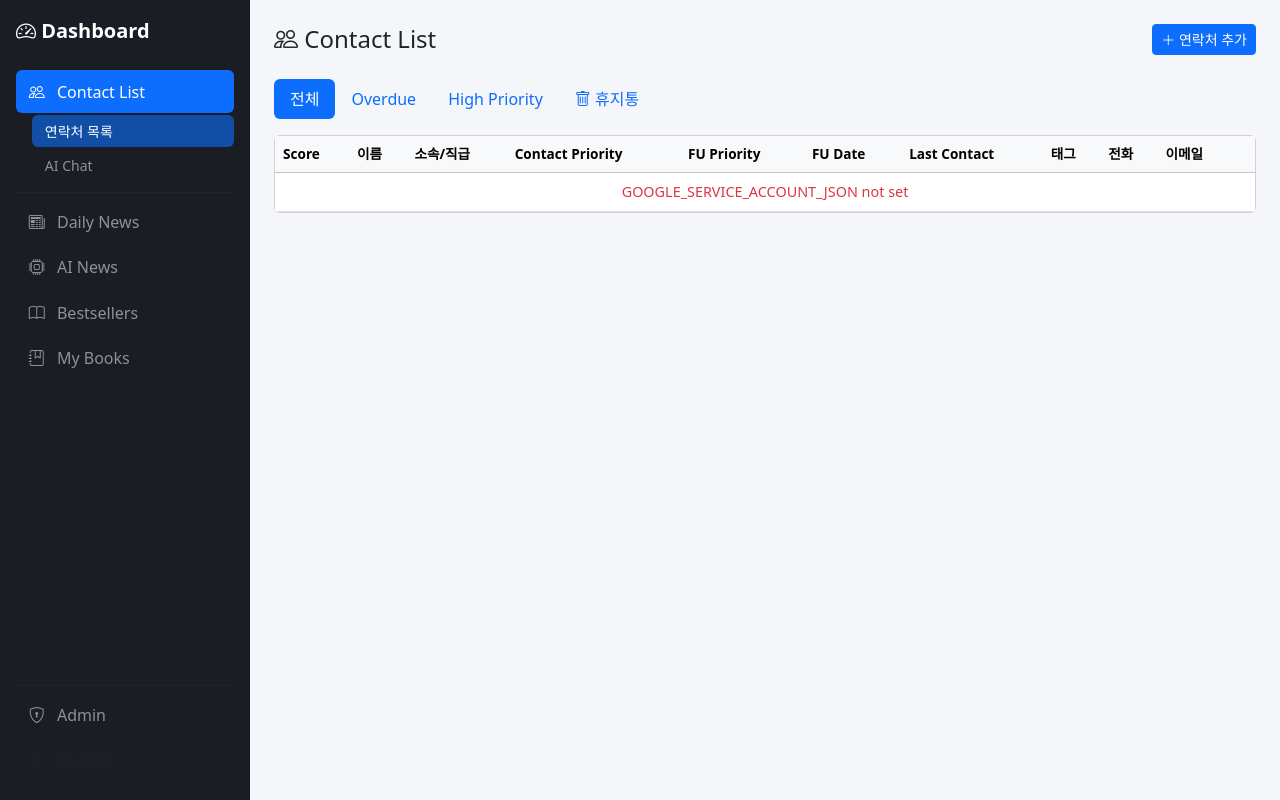
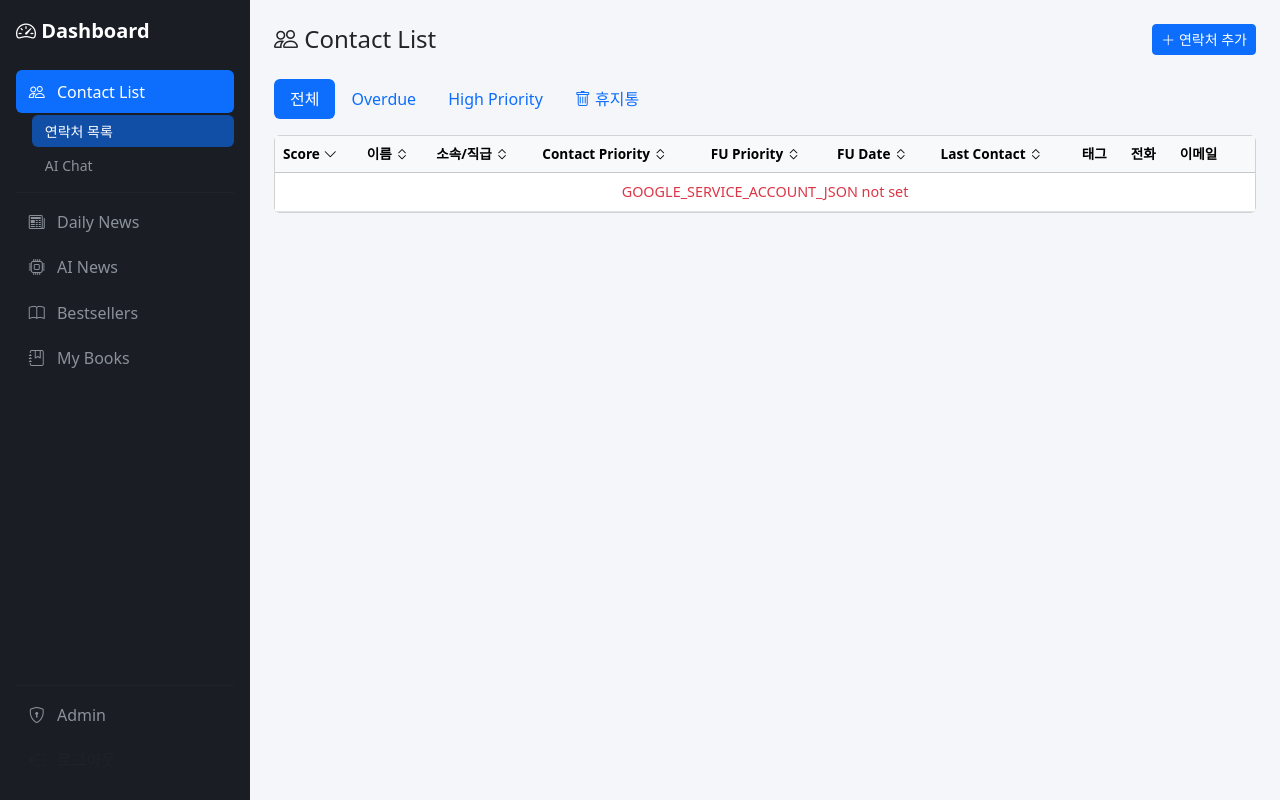
Before and after one commit to freshkevin1/giscus, a Flask app: page /contacts in a window 1280 px wide. Run offline with Flask 3, Linux system fonts and the light colour scheme; the visitor is signed in with stand-in values (Sample User, id 1); some libraries are stand-ins or nearby versions.

Commit message:
Contact List 테이블 칼럼별 정렬 기능: 7개 칼럼 헤더 클릭으로 오름/내림차순 정렬
Co-Authored-By: Claude Opus 4.6 <noreply@anthropic.com>

```diff
--- a/templates/contacts.html
+++ b/templates/contacts.html
@@ -35,13 +35,13 @@
             <table class="table table-hover mb-0" id="contactTable">
                 <thead class="table-light">
                     <tr>
-                        <th>Score</th>
-                        <th>이름</th>
-                        <th>소속/직급</th>
-                        <th>Contact Priority</th>
-                        <th>FU Priority</th>
-                        <th>FU Date</th>
-                        <th>Last Contact</th>
+                        <th class="sortable" data-key="score" data-type="number" style="cursor:pointer">Score <i class="bi bi-chevron-down sort-icon"></i></th>
+                        <th class="sortable" data-key="name" data-type="string" style="cursor:pointer">이름 <i class="bi bi-chevron-expand sort-icon"></i></th>
+                        <th class="sortable" data-key="employer" data-type="string" style="cursor:pointer">소속/직급 <i class="bi bi-chevron-expand sort-icon"></i></th>
+                        <th class="sortable" data-key="contact_priority" data-type="string" style="cursor:pointer">Contact Priority <i class="bi bi-chevron-expand sort-icon"></i></th>
+                        <th class="sortable" data-key="follow_up_priority" data-type="string" style="cursor:pointer">FU Priority <i class="bi bi-chevron-expand sort-icon"></i></th>
+                        <th class="sortable" data-key="follow_up_date" data-type="date" style="cursor:pointer">FU Date <i class="bi bi-chevron-expand sort-icon"></i></th>
+                        <th class="sortable" data-key="last_contact" data-type="date" style="cursor:pointer">Last Contact <i class="bi bi-chevron-expand sort-icon"></i></th>
                         <th>태그</th>
                         <th>전화</th>
                         <th>이메일</th>
@@ -257,11 +257,38 @@
 let allContacts = [];
 let deletedContacts = [];
 let currentFilter = 'all';
+let sortKey = 'score';
+let sortAsc = false;
+
+function sortContacts(contacts) {
+    const th = document.querySelector(`#contactTable thead .sortable[data-key="${sortKey}"]`);
+    const type = th ? th.dataset.type : 'string';
+    return [...contacts].sort((a, b) => {
+        let aVal = a[sortKey] ?? '';
+        let bVal = b[sortKey] ?? '';
+        let cmp = 0;
+        if (type === 'number') {
+            cmp = (Number(aVal) || 0) - (Number(bVal) || 0);
+        } else if (type === 'date') {
+            const aTime = aVal ? new Date(aVal).getTime() : 0;
+            const bTime = bVal ? new Date(bVal).getTime() : 0;
+            cmp = aTime - bTime;
+        } else {
+            cmp = String(aVal).localeCompare(String(bVal), 'ko');
+        }
+        return sortAsc ? cmp : -cmp;
+    });
+}
 
 const NORMAL_HEADERS = `<tr>
-    <th>Score</th><th>이름</th><th>소속/직급</th><th>Contact Priority</th>
-    <th>FU Priority</th><th>FU Date</th><th>Last Contact</th><th>태그</th>
-    <th>전화</th><th>이메일</th><th></th>
+    <th class="sortable" data-key="score" data-type="number" style="cursor:pointer">Score <i class="bi bi-chevron-expand sort-icon"></i></th>
+    <th class="sortable" data-key="name" data-type="string" style="cursor:pointer">이름 <i class="bi bi-chevron-expand sort-icon"></i></th>
+    <th class="sortable" data-key="employer" data-type="string" style="cursor:pointer">소속/직급 <i class="bi bi-chevron-expand sort-icon"></i></th>
+    <th class="sortable" data-key="contact_priority" data-type="string" style="cursor:pointer">Contact Priority <i class="bi bi-chevron-expand sort-icon"></i></th>
+    <th class="sortable" data-key="follow_up_priority" data-type="string" style="cursor:pointer">FU Priority <i class="bi bi-chevron-expand sort-icon"></i></th>
+    <th class="sortable" data-key="follow_up_date" data-type="date" style="cursor:pointer">FU Date <i class="bi bi-chevron-expand sort-icon"></i></th>
+    <th class="sortable" data-key="last_contact" data-type="date" style="cursor:pointer">Last Contact <i class="bi bi-chevron-expand sort-icon"></i></th>
+    <th>태그</th><th>전화</th><th>이메일</th><th></th>
 </tr>`;
 const DELETED_HEADERS_HTML = `<tr>
     <th>이름</th><th>소속</th><th>Contact Priority</th>
@@ -337,6 +364,33 @@ function renderContacts() {
             c.contact_priority && (c.contact_priority.startsWith('1') || c.contact_priority.startsWith('2A'))
         );
     }
+
+    // Apply sorting
+    filtered = sortContacts(filtered);
+
+    // Update sort icons
+    document.querySelectorAll('#contactTable thead .sortable .sort-icon').forEach(icon => {
+        const th = icon.closest('th');
+        if (th.dataset.key === sortKey) {
+            icon.className = sortAsc ? 'bi bi-chevron-up sort-icon' : 'bi bi-chevron-down sort-icon';
+        } else {
+            icon.className = 'bi bi-chevron-expand sort-icon';
+        }
+    });
+
+    // Bind header click events
+    document.querySelectorAll('#contactTable thead .sortable').forEach(th => {
+        th.onclick = () => {
+            const key = th.dataset.key;
+            if (sortKey === key) {
+                sortAsc = !sortAsc;
+            } else {
+                sortKey = key;
+                sortAsc = th.dataset.type === 'number' ? false : true;
+            }
+            renderContacts();
+        };
+    });
 
     if (filtered.length === 0) {
         tbody.innerHTML = '<tr><td colspan="11" class="text-center text-muted py-4">연락처가 없습니다.</td></tr>';
```
